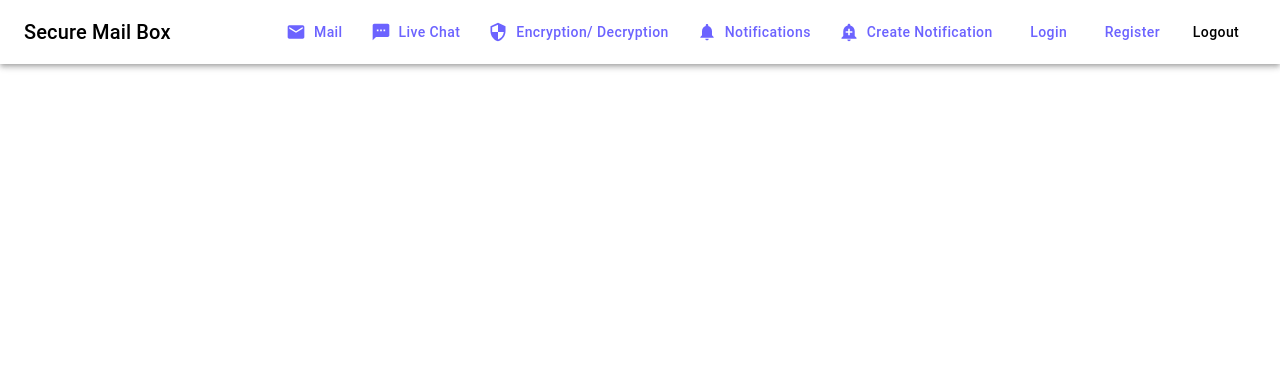
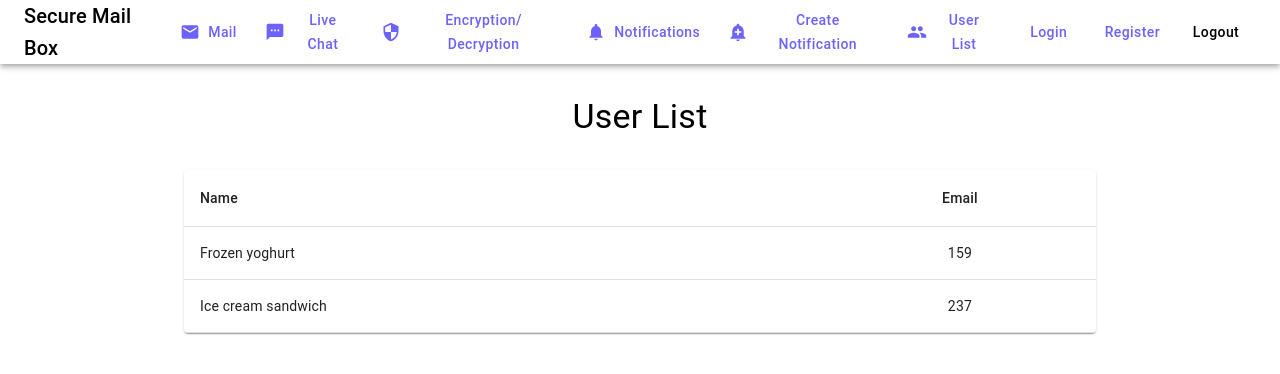
Before and after one commit to devfikdark/SecureMailbox, a React (Create React App) app in the folder client/: page /user-list in a window 1280 px wide. Shown: the top 374 px of the page. Built offline with nearby package versions, Linux system fonts and the light colour scheme.

Commit message:
added user list table for admin

```diff
--- a/client/src/App.js
+++ b/client/src/App.js
@@ -9,6 +9,7 @@ import LiveChatPage from "./pages/LiveChatPage";
 import ConversionPage from "./pages/ConversionPage";
 import NotificationListPage from "./pages/NotificationListPage";
 import CreateNotificationPage from "./pages/CreateNotificationPage";
+import RegisteredUserListPage from "./pages/RegisteredUserListPage";
 
 function App() {
   return (
@@ -23,6 +24,7 @@ function App() {
         <Route exact path="/live-chat" component={LiveChatPage} />
         <Route exact path="/notification-list" component={NotificationListPage} />
         <Route exact path="/create-notification" component={CreateNotificationPage} />
+        <Route exact path="/user-list" component={RegisteredUserListPage} />
       </Switch>
       <NotificationContainer />
     </div>
--- a/client/src/components/HeaderComponent.jsx
+++ b/client/src/components/HeaderComponent.jsx
@@ -1,9 +1,11 @@
 import React from "react";
-import { AppBar, Toolbar, Typography, Button, Box } from "@material-ui/core";
+import { AppBar, Toolbar, Typography, Button, Box, Hidden, IconButton } from "@material-ui/core";
 import { makeStyles } from "@material-ui/core/styles";
 import MailIcon from "@material-ui/icons/Mail";
 import NotificationsIcon from "@material-ui/icons/Notifications";
 import AddAlertIcon from "@material-ui/icons/AddAlert";
+import PeopleIcon from "@material-ui/icons/People";
+import MenuIcon from "@material-ui/icons/Menu";
 import TextsmsIcon from "@material-ui/icons/Textsms";
 import SecurityIcon from "@material-ui/icons/Security";
 import { Link, useHistory } from "react-router-dom";
@@ -29,14 +31,17 @@ function HeaderComponent() {
     <div>
       <AppBar position="static" color="transparent">
         <Toolbar>
-          {/* <IconButton edge="start" className={classes.menuButton} color="inherit" aria-label="menu">
+          <Hidden lgUp>
+            <IconButton edge="start" className={classes.menuButton} color="inherit" aria-label="menu">
               <MenuIcon />
-          </IconButton> */}
+            </IconButton>
+          </Hidden>
 
           <Typography variant="h6" className={classes.title}>
             Secure Mail Box
           </Typography>
 
+          <Hidden mdDown>
             <Box px={1}>
               <Link to="/mails">
                 <Button color="inherit" startIcon={<MailIcon />} className={classes.buttonStyle}>
@@ -78,6 +83,14 @@ function HeaderComponent() {
             </Box>
 
             <Box px={1}>
+              <Link to="/user-list">
+                <Button color="inherit" startIcon={<PeopleIcon />} className={classes.buttonStyle}>
+                  User List
+                </Button>
+              </Link>
+            </Box>
+
+            <Box px={1}>
               <Link to="/login">
                 <Button color="inherit" className={classes.buttonStyle}>
                   Login
@@ -98,6 +111,7 @@ function HeaderComponent() {
                 Logout
               </Button>
             </Box>
+          </Hidden>
         </Toolbar>
       </AppBar>
     </div>
--- /dev/null
+++ b/client/src/pages/RegisteredUserListPage.jsx
@@ -0,0 +1,54 @@
+import React from "react";
+import { makeStyles } from "@material-ui/core/styles";
+import Table from "@material-ui/core/Table";
+import TableBody from "@material-ui/core/TableBody";
+import TableCell from "@material-ui/core/TableCell";
+import TableContainer from "@material-ui/core/TableContainer";
+import TableHead from "@material-ui/core/TableHead";
+import TableRow from "@material-ui/core/TableRow";
+import Paper from "@material-ui/core/Paper";
+import { Box, Container, Typography } from "@material-ui/core";
+
+const useStyles = makeStyles({
+  table: {
+    minWidth: 650,
+  },
+});
+
+function createData(name, calories, fat, carbs, protein) {
+  return { name, calories, fat, carbs, protein };
+}
+
+const rows = [createData("Frozen yoghurt", 159, 6.0, 24, 4.0), createData("Ice cream sandwich", 237, 9.0, 37, 4.3)];
+
+export default function BasicTable() {
+  const classes = useStyles();
+
+  return (
+    <Container maxWidth="md">
+      <Box my={4} display="flex" justifyContent="center">
+        <Typography variant="h4">User List</Typography>
+      </Box>
+      <TableContainer component={Paper}>
+        <Table className={classes.table} aria-label="simple table">
+          <TableHead>
+            <TableRow>
+              <TableCell>Name</TableCell>
+              <TableCell align="center">Email</TableCell>
+            </TableRow>
+          </TableHead>
+          <TableBody>
+            {rows.map((row) => (
+              <TableRow key={row.name}>
+                <TableCell component="th" scope="row">
+                  {row.name}
+                </TableCell>
+                <TableCell align="center">{row.calories}</TableCell>
+              </TableRow>
+            ))}
+          </TableBody>
+        </Table>
+      </TableContainer>
+    </Container>
+  );
+}
```
Lines whose indentation alone changed are shown as unchanged.
